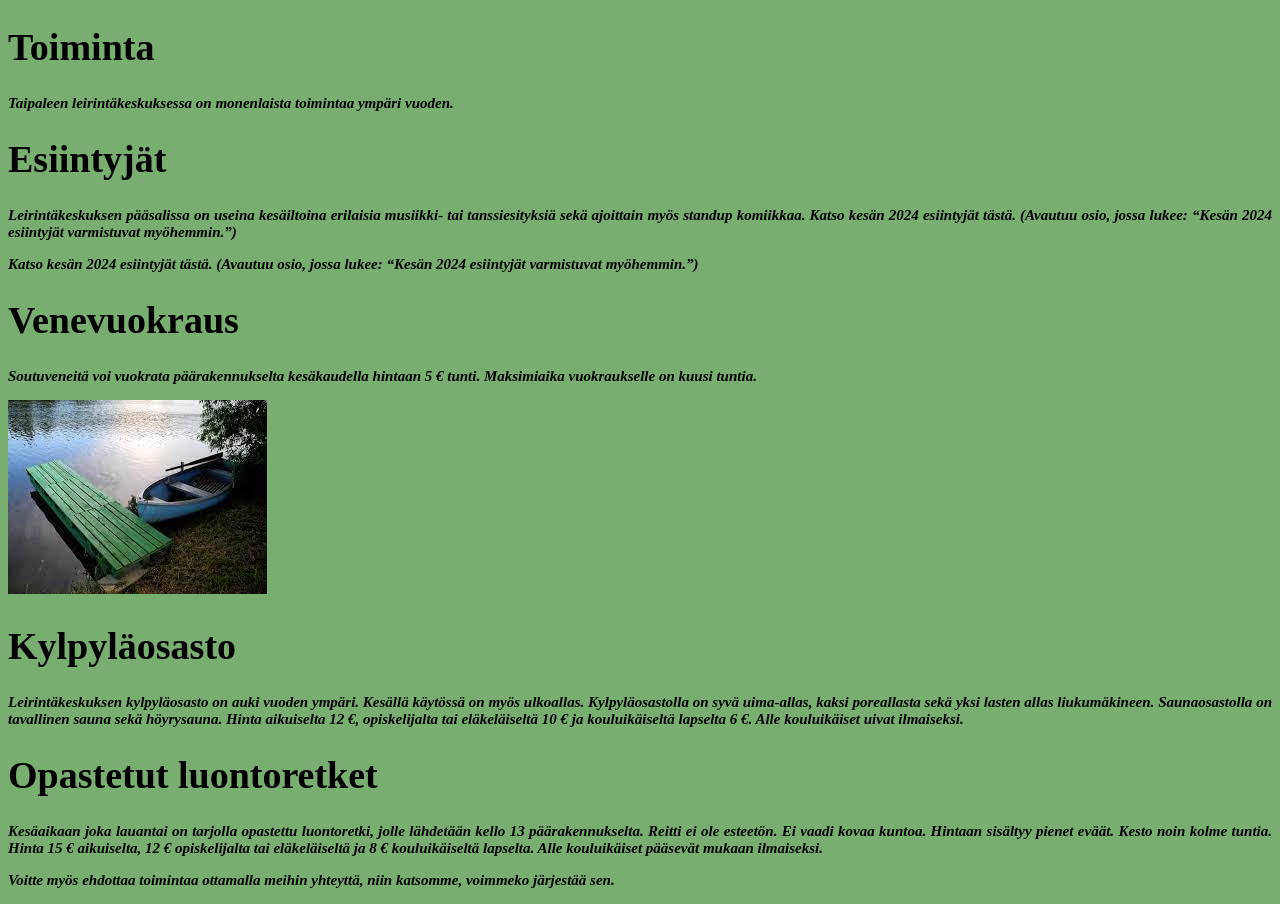
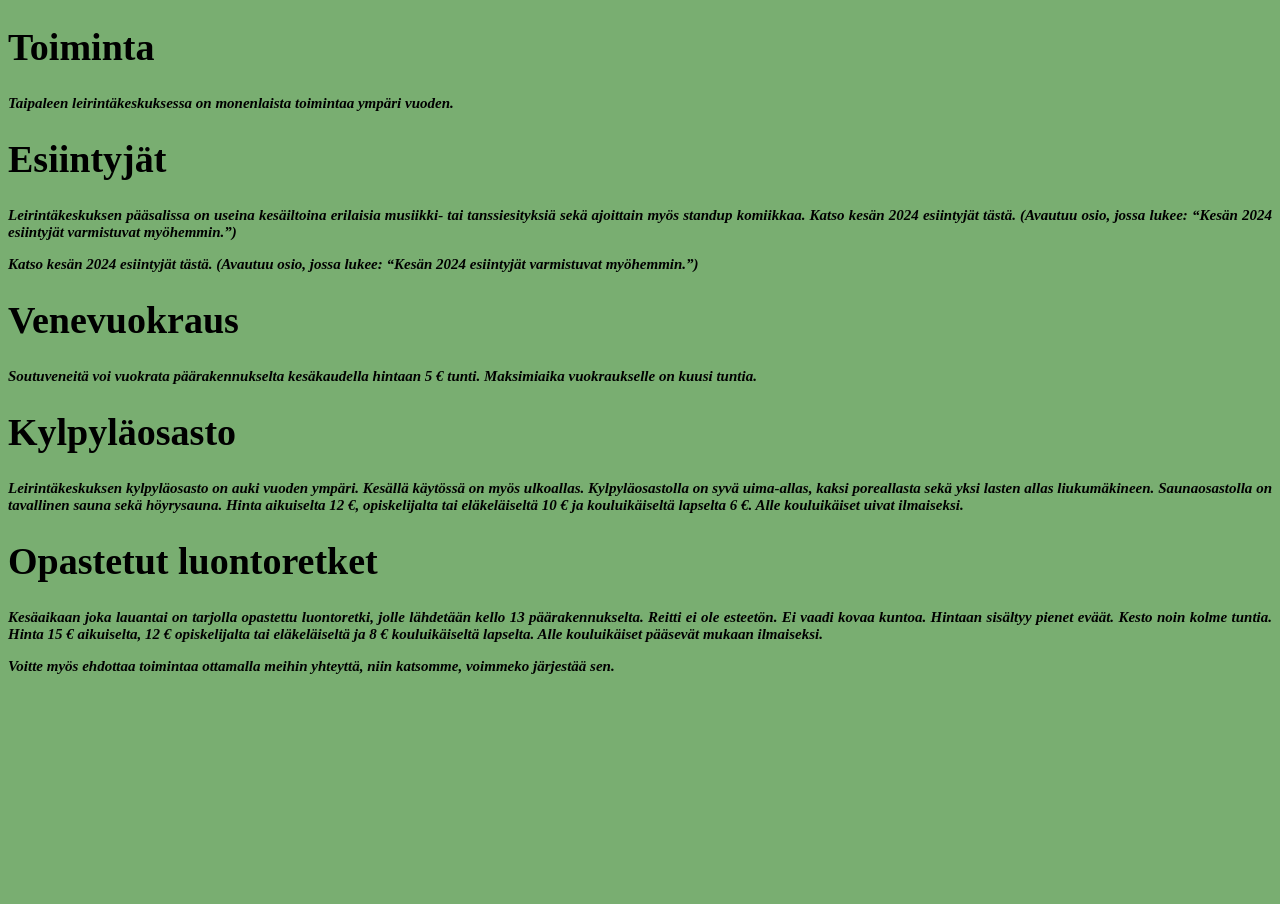
Before and after one commit to bvikstedt/Zydeco_Leirikeskus, a plain HTML site: page Toiminta/Toiminta.html in a window 1280 px wide. After the commit the page ends 800 px from the top, so only its background shows below. Drawn offline with Linux system fonts and the light colour scheme.

```diff
--- a/Toiminta/Toiminta.html
+++ b/Toiminta/Toiminta.html
@@ -18,7 +18,6 @@
             <p>Katso kesän 2024 esiintyjät tästä. (Avautuu osio, jossa lukee: “Kesän 2024 esiintyjät varmistuvat myöhemmin.”)</p>
             <h1>Venevuokraus</h1>
             <p>Soutuveneitä voi vuokrata päärakennukselta kesäkaudella hintaan 5 € tunti. Maksimiaika vuokraukselle on kuusi tuntia.</p>
-            <img src="Soutuvene.jpg" alt="Soutuvene">
             <h1>Kylpyläosasto</h1>
             <p>Leirintäkeskuksen kylpyläosasto on auki vuoden ympäri. Kesällä käytössä on myös ulkoallas. Kylpyläosastolla on syvä uima-allas, kaksi poreallasta sekä yksi lasten allas liukumäkineen. Saunaosastolla on tavallinen sauna sekä höyrysauna. Hinta aikuiselta 12 €, opiskelijalta tai eläkeläiseltä 10 € ja kouluikäiseltä lapselta 6 €. Alle kouluikäiset uivat ilmaiseksi.</p>
             <h1>Opastetut luontoretket</h1>
```
Also changed, not shown: Toiminta/Soutuvene.jpg (deleted), kuvat/metsä.png (added), 3 other files.
